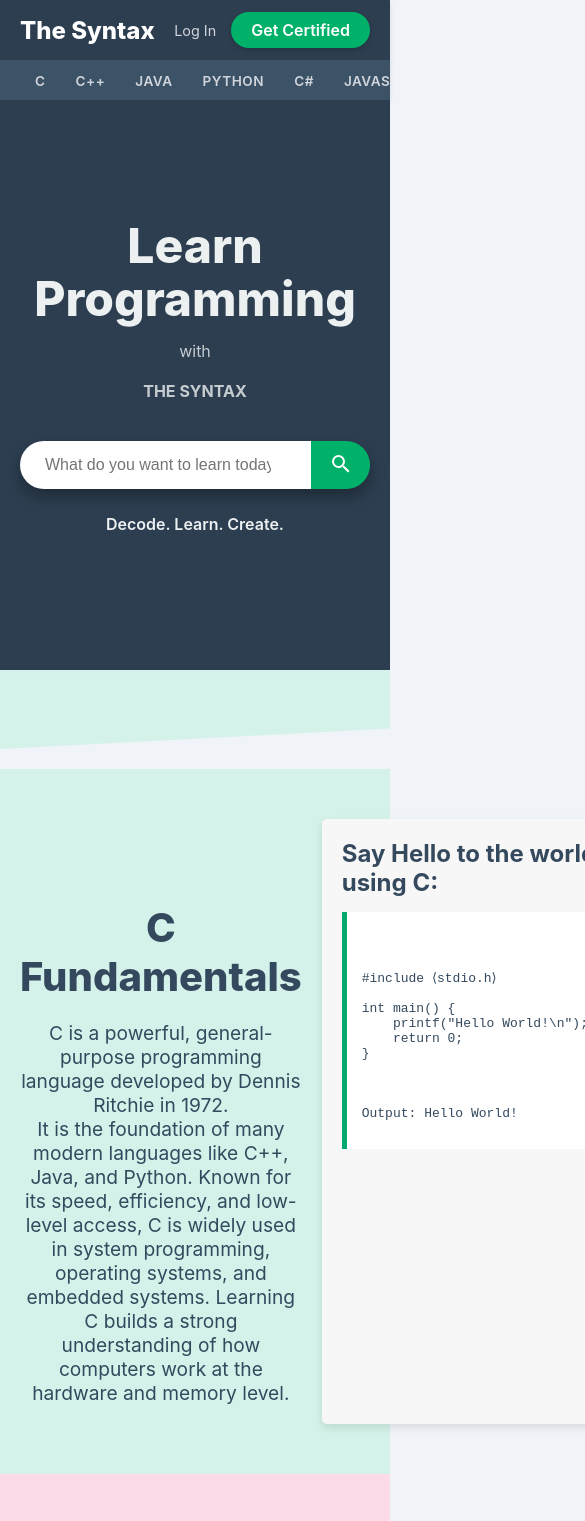
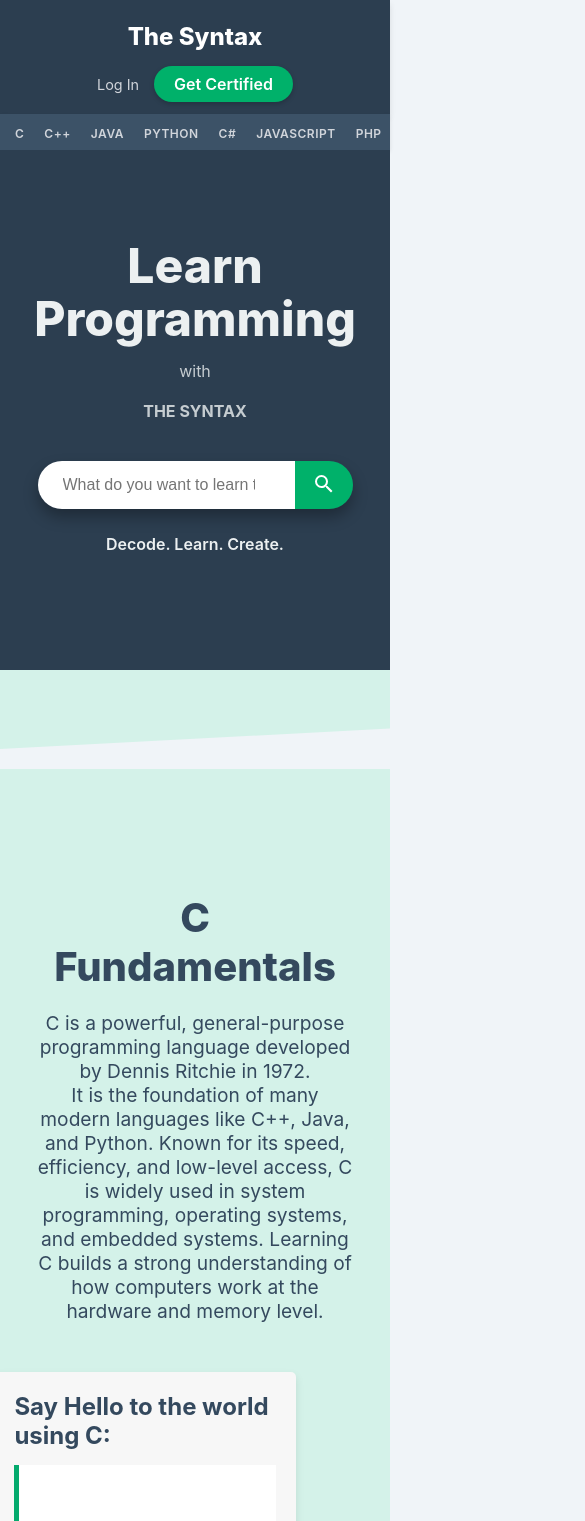
Before and after one commit to komal1369/The_Syntax, a plain HTML site: page TheSyntax/index.html in a window 390 px wide. Shown: the top 1521 px of the page, 585 px wide, since content can reach past the window. Drawn offline with Linux system fonts and the light colour scheme.

Commit message:
Update style.css

```diff
--- a/TheSyntax/style.css
+++ b/TheSyntax/style.css
@@ -404,3 +404,86 @@
         margin-bottom: 20px;
     }
 }
+/* Responsive adjustments for content sections */
+@media (max-width: 900px) {
+    /* STACKING: Change the content sections from horizontal (row) to vertical (column) layout */
+    .content-section,
+    .content-section1,
+    .content-section2,
+    .content-section3 {
+        flex-direction: column;
+        align-items: center; /* Center everything when stacked */
+        padding: 40px 15px; /* Adjust vertical padding */
+    }
+
+    /* TEXT CONTAINER ADJUSTMENTS: Remove side margin and center text */
+    .content-section .container,
+    .content-section1 .container1,
+    .content-section2 .container2,
+    .content-section3 .container3 {
+        margin-right: 0; /* Remove the horizontal spacing */
+        margin-bottom: 30px; /* Add vertical spacing between text and code */
+        text-align: center;
+        max-width: 90%; /* Allow the text to take up most of the screen width */
+    }
+
+    /* CODE BLOCK ADJUSTMENTS: Ensure code block is centered and takes up most width */
+    .c-syntax {
+        max-width: 90%;
+        width: auto; /* Allow width to be determined by max-width */
+    }
+}
+/* Responsive adjustments for Navbar and Options */
+@media (max-width: 600px) {
+    /* NAV BAR */
+    .navbar-content {
+        flex-direction: column; /* Stack logo and buttons */
+        gap: 10px;
+        padding-top: 10px;
+    }
+    .logo {
+        margin-bottom: 5px;
+    }
+
+    /* OPTIONS SECTION */
+    .options-section {
+        padding: 0 5px; /* Less horizontal padding */
+    }
+    .options-list li {
+        padding: 8px 10px;
+    }
+    .options-list a {
+        font-size: 0.75rem; /* Smaller font for secondary nav */
+    }
+
+    /* HERO SECTION */
+    .hero-section {
+        padding: 50px 0 100px 0;
+    }
+    .hero-title {
+        font-size: 3rem;
+    }
+    .search-form {
+        max-width: 90%; /* Ensure search bar fits small screens */
+    }
+
+    /* FOOTER */
+    .footer-container {
+        flex-direction: column; /* Stack footer columns */
+        text-align: center;
+    }
+    .footer-col {
+        margin-bottom: 25px;
+        min-width: 100%;
+    }
+    .footer-col h3, .footer-col h4 {
+        text-align: center;
+    }
+    .footer-col ul {
+        display: none; /* Hide extensive link lists for simplicity on mobile */
+    }
+    .social-icons {
+        justify-content: center;
+        display: flex;
+    }
+}
```
